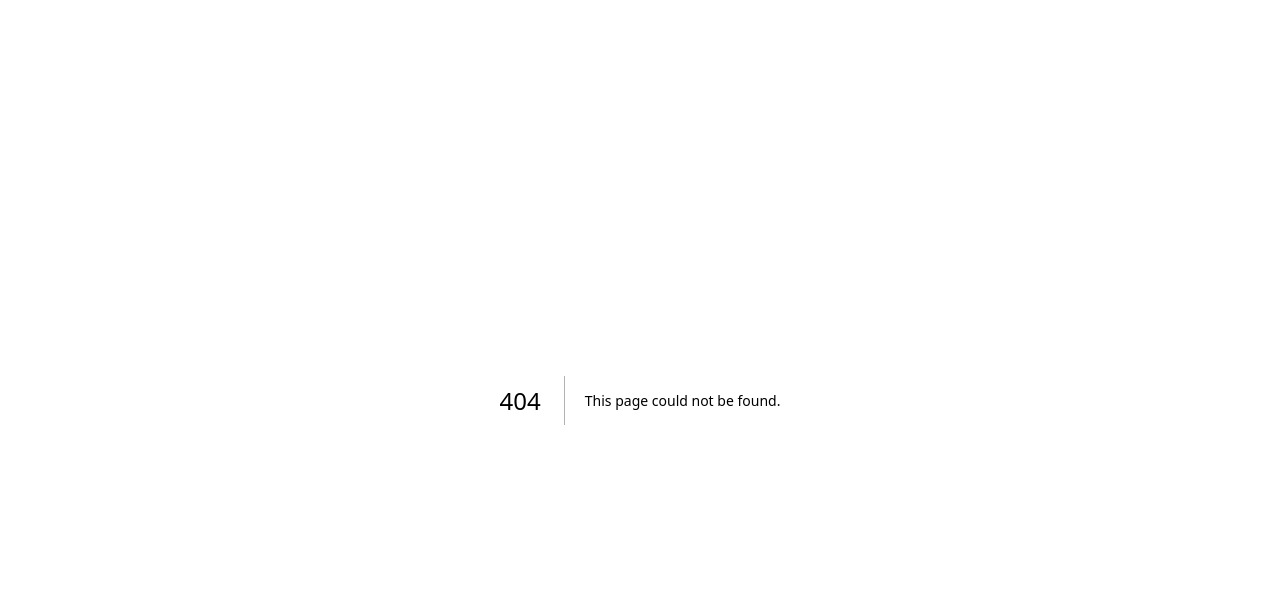
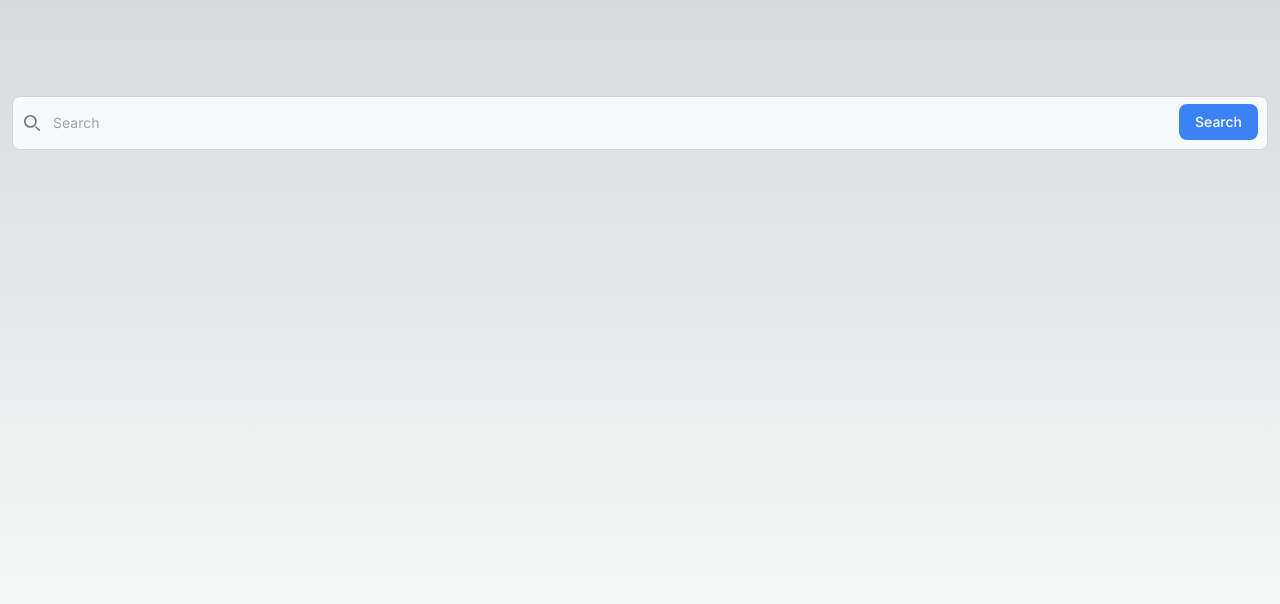
Before and after one commit to doz13189/search-the-hero, a Next.js app: page / in a window 1280 px wide. Before the commit this address had no page. Shown: the top 604 px of the page. Built offline with nearby package versions, Linux system fonts and the light colour scheme.

Commit message:
feat: implemented search function

```diff
--- /dev/null
+++ b/app/SearchComponent.tsx
@@ -0,0 +1,54 @@
+"use client";
+import { useState } from "react";
+import { useRouter, useSearchParams } from "next/navigation";
+
+export default function SearchComponent() {
+	const [word, setWord] = useState("");
+	const router = useRouter();
+
+	return (
+		<div>
+			<label
+				htmlFor="search"
+				className="mb-2 text-sm font-medium text-gray-900 sr-only dark:text-white"
+			>
+				Search
+			</label>
+			<div className="relative">
+				<div className="absolute inset-y-0 start-0 flex items-center ps-3 pointer-events-none">
+					<svg
+						className="w-4 h-4 text-gray-500 dark:text-gray-400"
+						aria-hidden="true"
+						xmlns="http://www.w3.org/2000/svg"
+						fill="none"
+						viewBox="0 0 20 20"
+					>
+						<path
+							stroke="currentColor"
+							strokeLinecap="round"
+							strokeLinejoin="round"
+							strokeWidth="2"
+							d="m19 19-4-4m0-7A7 7 0 1 1 1 8a7 7 0 0 1 14 0Z"
+						/>
+					</svg>
+				</div>
+				<input
+					type="search"
+					id="search"
+					className="block w-full p-4 ps-10 text-sm text-gray-900 border border-gray-300 rounded-lg bg-gray-50 focus:ring-blue-500 focus:border-blue-500 dark:bg-gray-700 dark:border-gray-600 dark:placeholder-gray-400 dark:text-white dark:focus:ring-blue-500 dark:focus:border-blue-500"
+					placeholder="Search"
+					value={word}
+					onChange={(event) => setWord(event.target.value)}
+					required
+				/>
+				<button
+					type="submit"
+					className="text-white dark:bg-blue-600 dark:hover:bg-blue-700 dark:focus:ring-blue-800 bg-blue-500 hover:bg-blue-800 absolute end-2.5 bottom-2.5 focus:ring-4 focus:outline-none focus:ring-blue-300 font-medium rounded-lg text-sm px-4 py-2"
+					onClick={() => router.push(`/${word}`)}
+				>
+					Search
+				</button>
+			</div>
+		</div>
+	);
+}
--- a/app/[tags]/page.tsx
+++ b/app/[tags]/page.tsx
@@ -1,42 +1,24 @@
-import Image from "next/image";
-import Input from "../input";
+import SearchComponent from "../SearchComponent";
+import { getMemories } from "../requests";
 
-const getMemories = async () => {
-  const response = await fetch(`${process.env.API_URL}/api/memory`);
-  if (response.ok) {
-    return response.json();
-  }
-
-  return [];
-}
-
-export default async function Tags(args: { params: { tags: string}, searchParams: object }) {
-  const tags = args.params.tags
-  const memories = await getMemories();
+export default async function Tags(args: {
+	params: { tags: string };
+	searchParams: object;
+}) {
+	const tags = args.params.tags;
+	const memories = await getMemories(tags);
 
 	return (
-    <main className="flex min-h-screen flex-col items-center justify-between p-24">
-       <Input />
+		<div className="min-h-screen container mx-auto py-24 px-3">
+			<div className="mb-3">
+				<SearchComponent />
+			</div>
 
-      {
-        memories.response
+			{memories.response
 				// biome-ignore lint/suspicious/noExplicitAny: あとで修正する
 				.map((memory: any) => {
-            return (
-              <div key={memory.id}>{memory.name}</div>
-            )
-          })
-      }
-      <div className="relative flex place-items-center before:absolute before:h-[300px] before:w-full sm:before:w-[480px] before:-translate-x-1/2 before:rounded-full before:bg-gradient-radial before:from-white before:to-transparent before:blur-2xl before:content-[''] after:absolute after:-z-20 after:h-[180px] after:w-full sm:after:w-[240px] after:translate-x-1/3 after:bg-gradient-conic after:from-sky-200 after:via-blue-200 after:blur-2xl after:content-[''] before:dark:bg-gradient-to-br before:dark:from-transparent before:dark:to-blue-700 before:dark:opacity-10 after:dark:from-sky-900 after:dark:via-[#0141ff] after:dark:opacity-40 before:lg:h-[360px] z-[-1]">
-        <Image
-          className="relative dark:drop-shadow-[0_0_0.3rem_#ffffff70] dark:invert"
-          src="/next.svg"
-          alt="Next.js Logo"
-          width={180}
-          height={37}
-          priority
-        />
+					return <div key={memory.id}>{memory.name}</div>;
+				})}
 		</div>
-    </main>
 	);
 }
--- a/app/api/memory/route.ts
+++ b/app/api/memory/route.ts
@@ -1,10 +1,12 @@
 import { memories } from '@/data/memories';
 import JsonQuery from 'json-query';
-import { NextResponse } from 'next/server';
+import { NextRequest, NextResponse } from 'next/server';
 
-export async function GET(request: Request) {
+export async function GET(request: NextRequest) {
+  const tags =  request.nextUrl.searchParams.get("tags")
+  const searchParams = tags?.split(",").map(tag => `[*tags~${tag}]`).join("")
 
-  const response = JsonQuery("memories[**][*tags~AllBuffSkillImpactUp]", {
+  const response = JsonQuery(`memories[**]${searchParams}`, {
     data: memories,
   }).value;
 
--- a/app/input.tsx
+++ /dev/null
@@ -1,17 +0,0 @@
-"use client";
-import { useState } from "react";
-import { useRouter } from "next/navigation";
-
-export default function Input() {
-  const [name, setName] = useState("");
-  const router = useRouter()
-
-  return (
-      <div className="mb-4">
-        <input className="shadow appearance-none border rounded w-full py-2 px-3 text-gray-700 leading-tight focus:outline-none focus:shadow-outline" id="username" type="text" placeholder="Search"
-          onChange={(event) => setName(event.target.value)}
-        />
-        <button type="button" onClick={() => router.push("/unique")} >button</button>
-      </div>
-  );
-}
--- /dev/null
+++ b/app/page.tsx
@@ -0,0 +1,11 @@
+import SearchComponent from "./SearchComponent";
+
+export default async function Search() {
+	return (
+		<main className="min-h-screen container mx-auto py-24 px-3">
+			<div className="mb-3">
+				<SearchComponent />
+			</div>
+		</main>
+	);
+}
--- a/app/part.tsx
+++ b/app/part.tsx
@@ -1,8 +1,7 @@
 export default function Part({ name }: { name: string }) {
-  console.log("from client")
-  return (
-    <div className="mb-4">
-      <p>{name}</p>
-    </div>
-  );
+	return (
+		<div className="mb-4">
+			<p>{name}</p>
+		</div>
+	);
 }
--- /dev/null
+++ b/app/requests.ts
@@ -0,0 +1,9 @@
+export const getMemories = async (searchParams: string) => {
+	const response = await fetch(`${process.env.API_URL}/api/memory?tags=${searchParams}`, {
+		next: { revalidate: 10 },
+	});
+	if (response.ok) {
+		return response.json();
+	}
+	return [];
+};
```
Also changed, not shown: app/layout.tsx (indentation only). Lines whose indentation alone changed are shown as unchanged.
